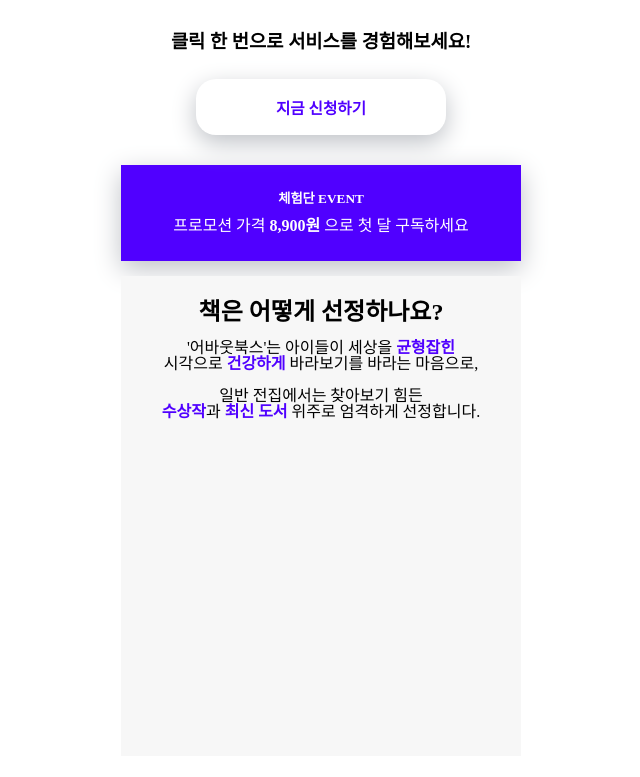
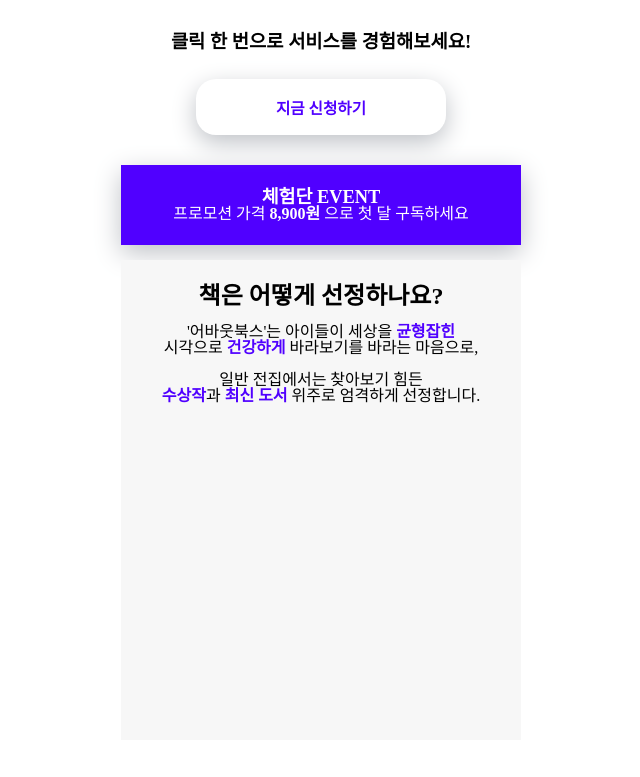
Before and after one commit to junankim18/aboutbooks, a Django app: page /perword in a window 1280 px wide. Shown: the part 2163-2940 px from the top of the page, without its empty margins (319-959 px from the left). Run offline with Django 3.2, Linux system fonts and the light colour scheme; some web fonts are replaced.

Commit message:
promobox 수정

```diff
--- a/aboutbooks/templates/perword.html
+++ b/aboutbooks/templates/perword.html
@@ -124,11 +124,14 @@
         color:white;
         background-color: #5000FF;
         max-width:400px;
-        height:12vh;
+        height:80px;
         margin: auto;
         margin-top:30px;
         box-shadow:0 8px 25px #bfc2c7;
         text-align: center;
+        display: flex;
+        align-items: center;
+        justify-content: center;
     }
     .wrapbox{
         display:flex;
@@ -250,8 +253,7 @@
         <button class='trialbutton'><h3> 지금 신청하기</h3></button>
     </div>
     <div class = 'promobox'>
-        <h5><br><br> 체험단 EVENT <br><br></h5>
-        <p> 프로모션 가격 <b style="text-size:larger;">8,900원</b> 으로 첫 달 구독하세요 </p>
+        <p> <span style = "font-size: 1.15em; font-weight: bolder">체험단 EVENT</span> <br>프로모션 가격 <b style="text-size:larger;">8,900원</b> 으로 첫 달 구독하세요 </p>
     </div>
     <div class='curationbox'>
         <h2> <br> 책은 어떻게 선정하나요?</h2>
```
Also changed, not shown: aboutbooks/templates/persilent.html (+5 -3 lines), aboutbooks/templates/subsilent.html (+5 -3 lines).
